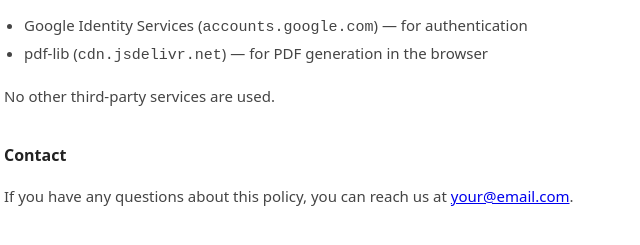
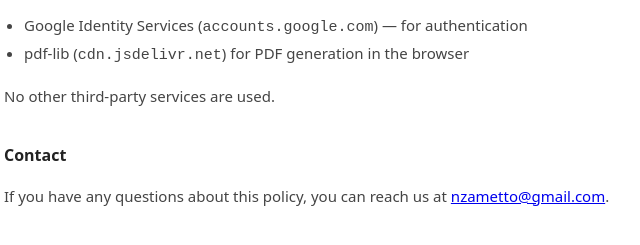
Before and after one commit to razzyshmazzy/doccer, a website: page privacy.html in a window 1280 px wide. Shown: the part 813-1058 px from the top of the page, 296-936 px from the left. Drawn offline with Linux system fonts and the light colour scheme.

Commit message:
updated privacy

```diff
--- a/privacy.html
+++ b/privacy.html
@@ -48,11 +48,11 @@
     <p>Doccer loads the following scripts from third-party CDNs to function:</p>
     <ul>
       <li>Google Identity Services (<code>accounts.google.com</code>) — for authentication</li>
-      <li>pdf-lib (<code>cdn.jsdelivr.net</code>) — for PDF generation in the browser</li>
+      <li>pdf-lib (<code>cdn.jsdelivr.net</code>) for PDF generation in the browser</li>
     </ul>
     <p>No other third-party services are used.</p>
 
     <h2>Contact</h2>
-    <p>If you have any questions about this policy, you can reach us at <a href="mailto:your@email.com">your@email.com</a>.</p>
+    <p>If you have any questions about this policy, you can reach us at <a href="mailto:nzametto@gmail.com">nzametto@gmail.com</a>.</p>
   </body>
 </html>
```
